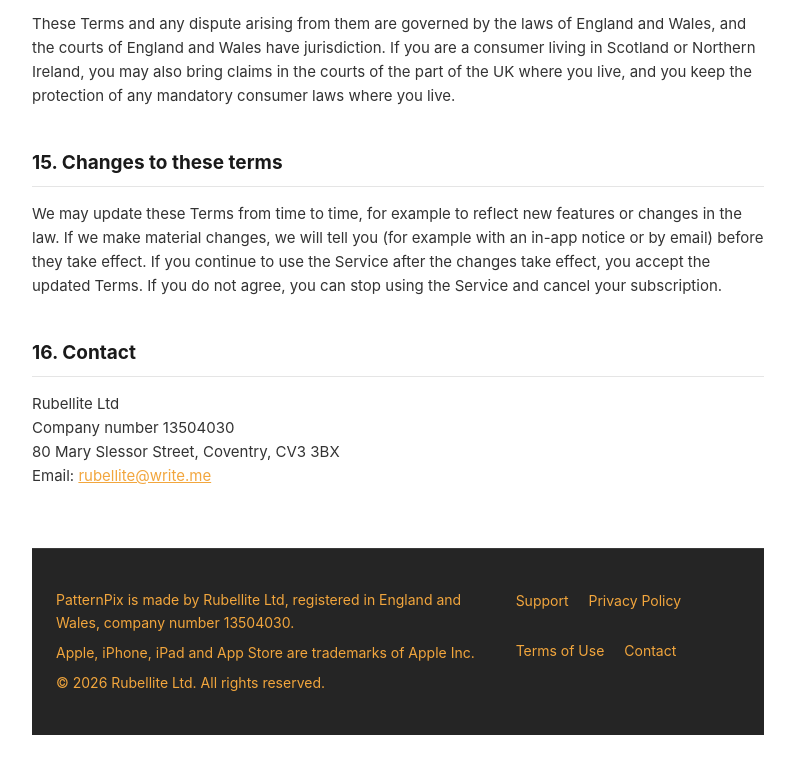
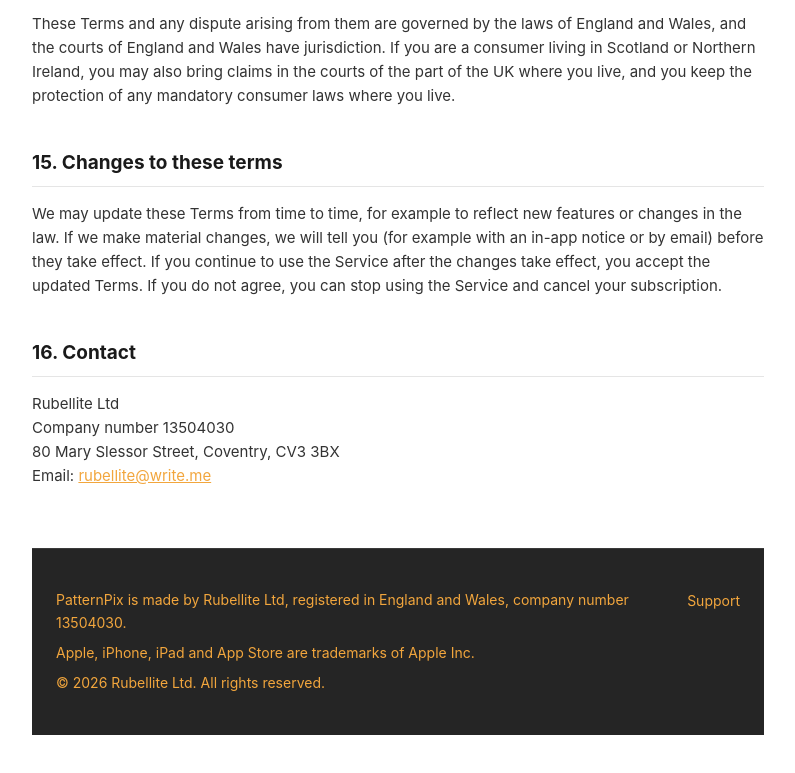
Before and after one commit to Rubellite-Ltd/Rubellite-Ltd.github.io, a plain HTML site: page PatternPix/Terms.html in a window 1280 px wide. Shown: the part 6109-6882 px from the top of the page, without its empty margins (242-1037 px from the left). Drawn offline with Linux system fonts and the light colour scheme.

Commit message:
Update Terms.html

```diff
--- a/PatternPix/Terms.html
+++ b/PatternPix/Terms.html
@@ -344,9 +344,9 @@
     </div>
     <ul>
       <li><a href="support.html">Support</a></li>
-      <li><a href="PrivacyPolicy.html">Privacy Policy</a></li>
+      <!-- <li><a href="PrivacyPolicy.html">Privacy Policy</a></li>
       <li><a href="Terms.html">Terms of Use</a></li>
-      <li><a href="mailto:rubellite@write.me">Contact</a></li>
+      <li><a href="mailto:rubellite@write.me">Contact</a></li> -->
     </ul>
   </div>
 </footer>
```
